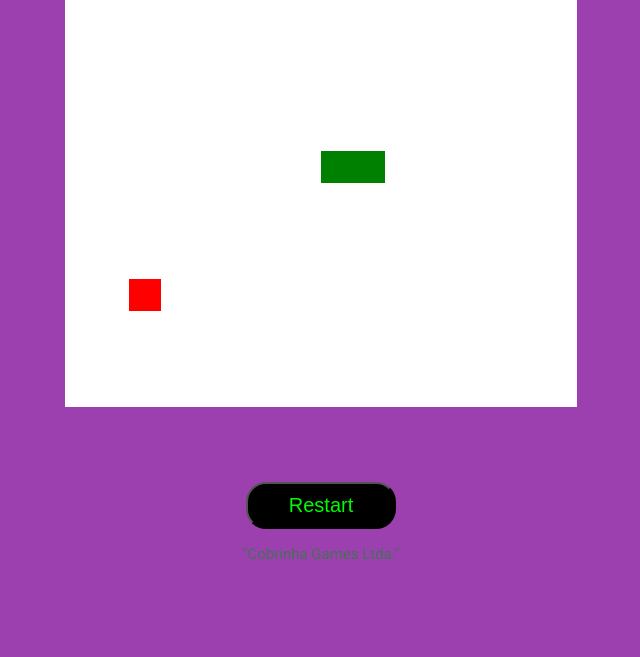
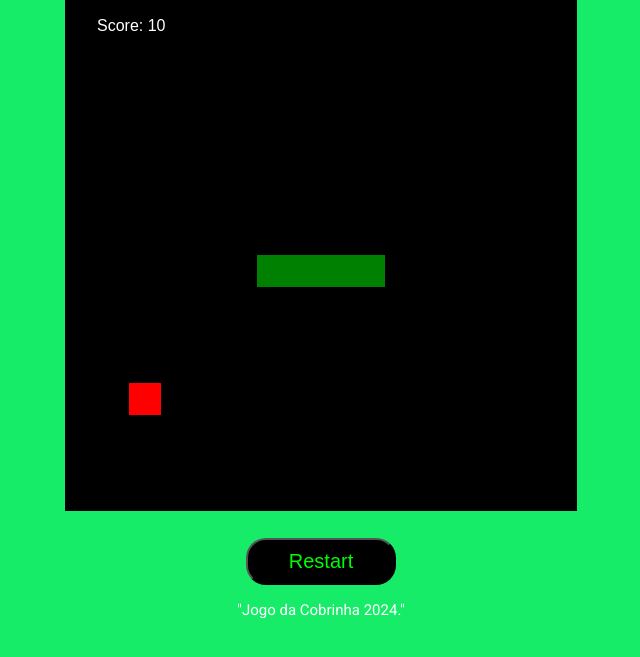
Before and after one commit to MarcosGrechi/Snake-Game, a plain HTML site: page index.html in a window 1280 px wide. Shown: the part 189-846 px from the top of the page, without its empty margins (295-935 px from the left). Before the commit the page ends 800 px from the top, so only its background shows below. Drawn offline with Linux system fonts and the light colour scheme.

Commit message:
git push origin <tudoOK>

```diff
--- a/index.html
+++ b/index.html
@@ -14,10 +14,10 @@
   <body>
     <h1>Snake Game!</h1>
     <canvas id="snake" width="512" height="512"></canvas>
-
+    <div id="gameOverAlert" class="alert">Game Over!  Pontuação:<span id="score"></span></div>
     <footer>
       <button id="restart" onClick="window.location.reload ()">Restart</button>
-      "Cobrinha Games Ltda."
+      "Jogo da Cobrinha 2024."
     </footer>
   </body>
 </html>
--- a/script.js
+++ b/script.js
@@ -1,68 +1,145 @@
-let canvas = document.getElementById("snake"); // criar elemento que irá rodar o jogo
+// Obtém o elemento canvas do documento onde o jogo será executado
+let canvas = document.getElementById("snake");
+// Contexto 2D do canvas para desenhar
 let context = canvas.getContext("2d");
-let box = 32; //proporção geral do game ela altera tudo em sua relação. é o eixo matemático do rolê.
-let snake = []; // criar cobrinha como lista, já que ela vai ser uma série de coordenadas, que quando pintadas, criam os quadradinhos
-snake[0] = {
-    x: 8 * box,
-    y: 8 * box
-};
+// Tamanho de cada "caixa" no jogo, que determina o tamanho dos elementos no jogo
+let box = 32;
+// Inicialização da cobra
+let snake = [{ x: 8 * box, y: 8 * box }, { x: 7 * box, y: 8 * box }];
+// Direção inicial da cobra
 let direction = "right";
-let food = {
-    x: Math.floor(Math.random() * 15 + 1) * box,
-    y: Math.floor(Math.random() * 15 + 1) * box
+// Posição inicial da comida
+let food = { x: Math.floor(Math.random() * 15 + 1) * box, y: Math.floor(Math.random() * 15 + 1) * box };
+// Inicializa a pontuação e a velocidade do jogo
+let score = 0;
+let speed = 300;
+
+// Função para criar o background do jogo
+function createBG() {
+    context.fillStyle = "black";
+    context.fillRect(0, 0, 16 * box, 16 * box);
 }
-function createBG() {
-    context.fillStyle = "white";
-    context.fillRect(0,0,16 * box, 16 * box); // desenha o retângulo usando x e y e a largura e altura setadas
-}
+
+// Função para desenhar a cobra
 function createSnake() {
-    for (i = 0; i < snake.length; i++) {
+    for (let i = 0; i < snake.length; i++) {
         context.fillStyle = "green";
         context.fillRect(snake[i].x, snake[i].y, box, box);
     }
 }
+
+// Função para desenhar a comida
 function createFood() {
     context.fillStyle = "red";
     context.fillRect(food.x, food.y, box, box);
 }
+
+// Função para desenhar a pontuação na tela
+function drawScore() {
+    context.fillStyle = "white";
+    context.font = "16px Arial";
+    context.fillText("Score: " + score, box, box);
+}
+
+// Função para atualizar a direção da cobra
 function update(event) {
-    if (event.keyCode == 37 && direction != 'right') direction = 'left';
-    if (event.keyCode == 38 && direction != 'down') direction = 'up';
-    if (event.keyCode == 39 && direction != 'left') direction = 'right';
-    if (event.keyCode == 40 && direction != 'up') direction = 'down';
+    if (event.keyCode == 37 && direction != "right") direction = "left";
+    if (event.keyCode == 38 && direction != "down") direction = "up";
+    if (event.keyCode == 39 && direction != "left") direction = "right";
+    if (event.keyCode == 40 && direction != "up") direction = "down";
 }
+
+
+// Função para atualizar a direção da cobra
+function update(event) {
+    // Verifica qual tecla foi pressionada e atualiza a direção de acordo
+    switch(event.key) {
+        case 'ArrowLeft':
+        case 'a':
+        case 'A':
+            if (direction !== 'right') direction = 'left';
+            break;
+        case 'ArrowUp':
+        case 'w':
+        case 'W':
+            if (direction !== 'down') direction = 'up';
+            break;
+        case 'ArrowRight':
+        case 'd':
+        case 'D':
+            if (direction !== 'left') direction = 'right';
+            break;
+        case 'ArrowDown':
+        case 's':
+        case 'S':
+            if (direction !== 'up') direction = 'down';
+            break;
+    }
+}
+
+
+// Função principal para iniciar o jogo
 function startGame() {
-    if (snake[0].x > 15 * box && direction == "right") snake[0].x = 0;
-    if (snake[0].x < 0 && direction == 'left') snake[0].x = 16 * box;
-    if (snake[0].y > 15 * box && direction == "down") snake[0].y = 0;
-    if (snake[0].y < 0 && direction == 'up') snake[0].y = 16 * box;
-    for (i = 1; i < snake.length; i++) {
-        if (snake[0].x == snake[i].x && snake[0].y == snake[i].y) {
-            clearInterval(game);
-            alert('Game Over :(');
+    var snakeX = snake[0].x;
+    var snakeY = snake[0].y;
+
+    // Move a cabeça da cobra na direção correta
+    if (direction == "right") snakeX += box;
+    if (direction == "left") snakeX -= box;
+    if (direction == "up") snakeY -= box;
+    if (direction == "down") snakeY += box;
+
+    // Verifica se a cobra atingiu as bordas do jogo e a faz reaparecer do outro lado
+    if (snakeX < 0) snakeX = 15 * box;
+    if (snakeY < 0) snakeY = 15 * box;
+    if (snakeX > 15 * box) snakeX = 0;
+    if (snakeY > 15 * box) snakeY = 0;
+
+    // Verifica se a cobra comeu a comida
+    if (snakeX == food.x && snakeY == food.y) {
+        // Adiciona uma nova cabeça à cobra
+        var newHead = { x: snakeX, y: snakeY };
+        snake.unshift(newHead);
+        // Gera uma nova posição para a comida
+        food = { x: Math.floor(Math.random() * 15 + 1) * box, y: Math.floor(Math.random() * 15 + 1) * box };
+        // Incrementa a pontuação e ajusta a velocidade
+        score += 10;
+        speed -= 10; // Ajusta a velocidade
+        clearInterval(game); // Limpa o intervalo de jogo atual
+        game = setInterval(startGame, speed); // Inicia um novo intervalo com a velocidade atualizada
+    } else {
+        // Remove o último segmento da cobra
+        snake.pop();
+    }
+
+    // Verifica se a cobra colidiu consigo mesma
+    for (let i = 1; i < snake.length; i++) {
+        if (snake[i].x == snakeX && snake[i].y == snakeY) {
+            clearInterval(game); // Para o jogo
+            gameOver();
         }
     }
+
+    // Cria uma nova cabeça para a cobra
+    var newHead = { x: snakeX, y: snakeY };
+    snake.unshift(newHead);
+
+    // Desenha o background, a cobra, a comida e a pontuação na tela
     createBG();
     createSnake();
     createFood();
-    let snakeX = snake[0].x;
-    let snakeY = snake[0].y;
-    if( direction == "right") snakeX += box;
-    if (direction == "left") snakeX -= box;
-    if (direction == "up") snakeY -= box;
-    if (direction == "down") snakeY += box;
-    if (snakeX != food.x || snakeY != food.y) {
-        snake.pop(); // pop tira o último elemento da lista
-    } else {
-        food.x = Math.floor(Math.random() * 15 + 1) * box;
-        food.y = Math.floor(Math.random() * 15 + 1) * box;
-    }
-    let newHead = {
-        x: snakeX,
-        y: snakeY
-    };
-    snake.unshift(newHead); // método unshift adiciona o primeiro quadrado da cobrinha
+    drawScore();
 }
 
-document.addEventListener('keydown', update); // quando um evento acontece, detecta e chama uma função
-let game = setInterval(startGame, 100);
+// Adiciona um listener para detectar quando uma tecla é pressionada
+document.addEventListener("keydown", update);
+
+function gameOver() {
+    clearInterval(game);
+    document.getElementById('score').textContent = score; // Atualiza a pontuação no alerta
+    document.getElementById('gameOverAlert').style.display = 'block'; // Exibe o alerta de game over
+}
+
+
+// Inicia o jogo chamando a função startGame repetidamente com um intervalo de tempo
+var game = setInterval(startGame, speed);
--- a/style.css
+++ b/style.css
@@ -2,22 +2,20 @@
 @import url('https://fonts.googleapis.com/css2?family=Roboto:ital,wght@0,100;0,300;0,400;0,500;0,700;0,900;1,100;1,300;1,400;1,500;1,700;1,900&display=swap');
 
 body {
-    height: 95vh;
+    height: 115vh;
     width: 95vw;
     display: flex;
     flex-direction: column;
     justify-content: center;
     align-items: center;
-    background-color:#9d40af;
-    color: #466e58;
+    background-color:#17ec69;
+    color: #0b70384f;
     font-family: 'Press Start 2P', cursive;
 }
 
-
 canvas {
-    margin-bottom: 50px;
+    margin-bottom: 2px;
 }
-
 
 footer {
     display: flex;
@@ -42,7 +40,22 @@ footer {
     width: 150px;
 }
 
-footer a {
+footer {
     text-decoration: none;
-    color: #fff;
+    color: #ffffff;
 }
+
+.alert {
+    position: fixed;
+    top: 50%;
+    left: 50%;
+    transform: translate(-50%, -50%);
+    background-color: rgba(255, 0, 0, 0.8); /* Cor de fundo vermelha com opacidade */
+    color: white; /* Cor do texto branca */
+    padding: 20px;
+    border-radius: 5px;
+    font-size: 24px;
+    font-family: Arial, sans-serif;
+    z-index: 9999; /* Garante que o alerta esteja sempre na frente de outros elementos */
+    display: none; /* Inicialmente escondido */
+}
```
